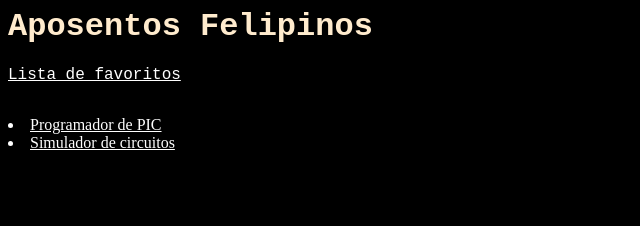
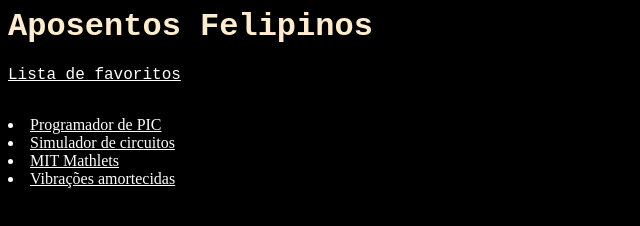
Before and after one commit to canecadevidro/canecadevidro.github.io, a plain HTML site: page index.html in a window 1280 px wide. Shown: the whole page, without its empty margins (0-640 px from the left). Drawn offline with Linux system fonts and the light colour scheme.

Commit message:
Update index.html

```diff
--- a/index.html
+++ b/index.html
@@ -26,6 +26,13 @@
    <li>
     <a href="./circuitos/circuitos.html">Simulador de circuitos</a>
    </li>
+    <li>
+        <a href="https://mathlets.org/mathlets/">MIT Mathlets</a>
+        <li>
+         <a href="https://mathlets.org/mathlets/damped-vibrations/"> Vibrações amortecidas</a>
+        </li>
+       </li>
+
 
 
 </p>
```
